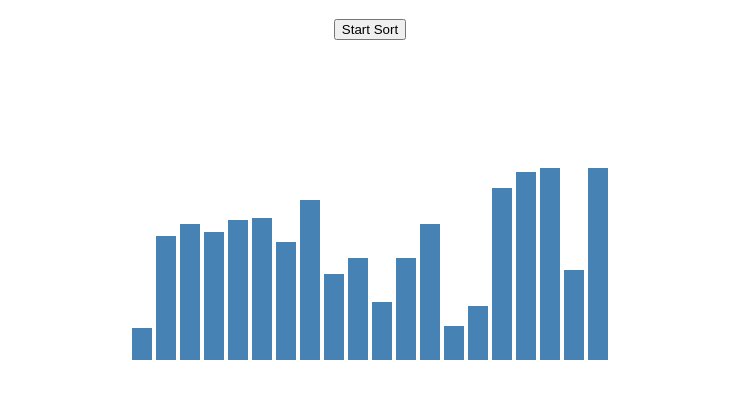
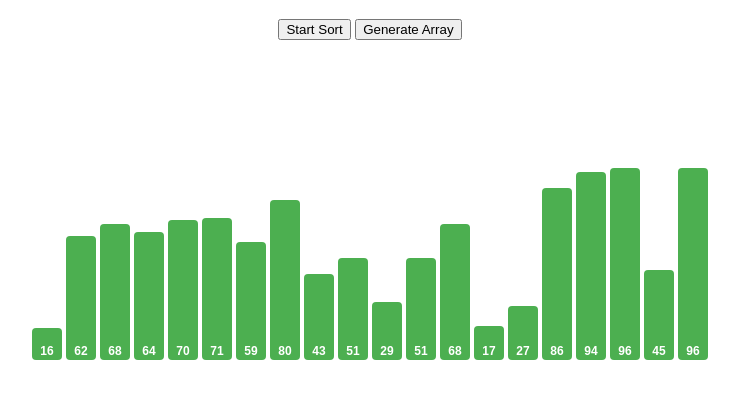
Before and after one commit to igp183/algoritmo, a plain HTML site: page index.html in a window 1280 px wide. Both pictures are taken after a click on the button "Start Sort". Shown: the part 89-488 px from the top of the page, without its empty margins (270-1009 px from the left). Drawn offline with Linux system fonts and the light colour scheme.

Commit message:
Organization of contents
Better bar appearance and array handling

```diff
--- a/index.html
+++ b/index.html
@@ -4,12 +4,13 @@
 <head>
     <meta charset="UTF-8"/>
     <meta name="viewport" content="width=device-width, initial-scale=1.0"/>
-    <title>DSA Visualizer</title>
+    <title>Algoritus</title>
     <link rel="stylesheet" href="style.css"/>
 </head>
 <body>
     <h1>DSA Visualizer</h1>
     <button onclick="startSort()">Start Sort</button>
+    <button onclick="generateArray()">Generate Array</button>
     <div id="array-container"></div>
     <script src="script.js"></script>
 </body>
--- a/script.js
+++ b/script.js
@@ -1,29 +1,48 @@
 //script.js
+const array = [];
+
 function generateArray() {
     const container = document.getElementById("array-container")
     container.innerHTML = "";
+    array.length = 0; // Clear the array
+
     for (let i = 0; i < 20; i++) {
         const value = Math.floor(Math.random() * 100) + 1;
         const bar = document.createElement("div");
         bar.classList.add("bar");
         bar.style.height = (value * 2) + "px"; //e.g. 100px, just 100 isn't valid (alternative to `{value*2}px`)
         container.appendChild(bar);
+        bar.textContent = value;
+
+        container.appendChild(bar);
+        array.push({ value, element: bar })
     }
 }
 
-async function startSort() {
-    const bars = document.querySelectorAll(".bar");
-    for (let i = 0; i < bars.length; i++) {
-        for (let j = 0; j < bars.length - i - 1; j++) {
-            const h1 = parseInt(bars[j].style.height);
-            const h2 = parseInt(bars[j + 1].style.height);
-            if (h1 > h2) {
+async function bubbleSort() {
+    const len = array.length;
+    for (let i = 0; i < len; i++) {
+        for (let j = 0; j < len - i - 1; j++) {
+            if (array[j].value > array[j + 1].value) {
                 await new Promise(r => setTimeout(r, 100));
-                bars[j].style.height = h2 + "px";
-                bars[j + 1].style.height = h1 + "px";
+
+                // Swap values
+                const temp = array[j].value;
+                array[j].value = array[j + 1].value;
+                array[j + 1].value = temp;
+
+                // Update bars
+                array[j].element.style.height = (array[j].value * 2) + "px";
+                array[j].element.textContent = array[j].value;
+                array[j + 1].element.style.height = (array[j + 1].value * 2) + "px";
+                array[j + 1].element.textContent = array[j + 1].value;
             }
         }
     }
 }
 
+function startSort() {
+    bubbleSort();
+}
+
 generateArray();
--- a/style.css
+++ b/style.css
@@ -14,7 +14,17 @@ body {
 }
 
 .bar {
-    width: 20px;
-    margin: 0 2px;
-    background-color: steelblue;
+  width: 30px;
+  margin: 0 2px;
+  background-color: #4CAF50;
+  color: white;
+  font-weight: bold;
+  font-size: 12px;
+  display: flex;
+  justify-content: center;
+  align-items: flex-end;
+  box-sizing: border-box;
+  padding-bottom: 2px;
+  min-height: 20px;
+  border-radius: 4px;
 }
```
